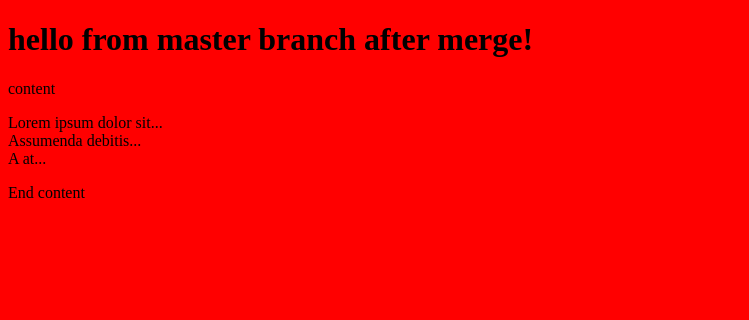
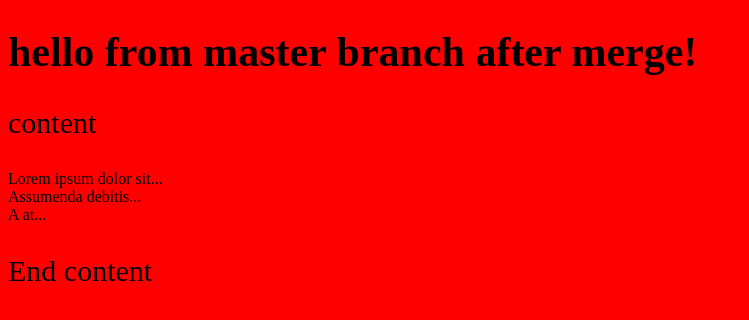
Before and after one commit to treveller/site, a plain HTML site: page index.html in a window 1280 px wide. Shown: the whole page, without its empty margins (0-749 px from the left). Drawn offline with Linux system fonts and the light colour scheme.

Commit message:
set font sizes

```diff
--- a/css/style.css
+++ b/css/style.css
@@ -1,3 +1,15 @@
  body {
  	background: red;
  }
+
+ h1 {
+ 	font-size: 42px;
+ }
+
+ p {
+ 	font-size: 30px;
+ }
+
+ bodi div {
+ 	font-size: 24px;
+ }
```
